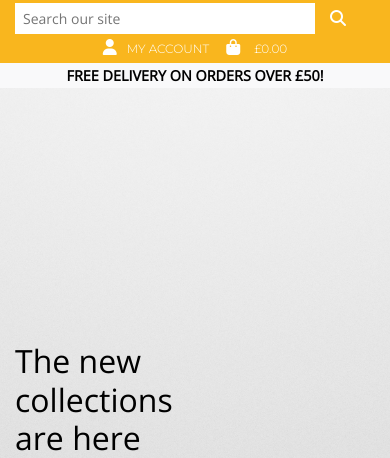
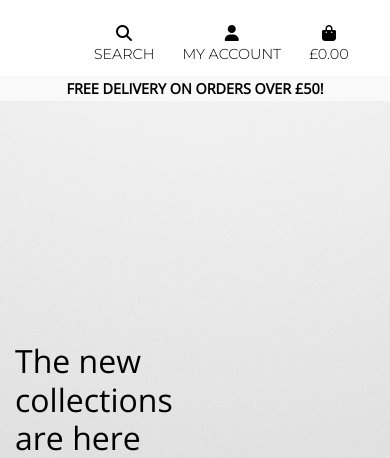
Before and after one commit to Baynuts/graphics, a Django app: page / in a window 390 px wide. Shown: the top 458 px of the page. Run offline with Django 3.2, Linux system fonts and the light colour scheme; some libraries are stand-ins or nearby versions.

Commit message:
Amend mobile navigation to replicate desktop

```diff
--- a/static/css/base.css
+++ b/static/css/base.css
@@ -27,7 +27,18 @@ body {
     margin-top: 3px;
 }
 
+.search-box {
+    width:350px;
+}
 
+.dropdown-item {
+    font-size: 0.8em!important;
+}
+
+.dropdown-item.active, .dropdown-item:active {
+    color: #000;
+    background-color: #f9b61e;
+}
 
 #bottomnav {
     color: #898989;
@@ -73,6 +84,12 @@ body {
     border-bottom: 4px solid #fdd000;
 }
 
+.nav-item a:hover {
+    border-bottom: none;
+
+}
+
+
 a.dropdown-item {
     color: #000;
 }
@@ -84,7 +101,7 @@ a.dropdown-item {
 }
 
  h4.logo-font {
-    font-size: 13px;
+    font-size: 16px;
     font-weight: 600;
  }
 
--- a/templates/base.html
+++ b/templates/base.html
@@ -36,15 +36,11 @@
     <title>Graphicz {% block extra_title %}{% endblock %}</title>
   </head>
   <body>
-
-
-
-
      <header class="container-fluid fixed-top">
-        <div id="topnav" class="row justify-content-end">
-            <div class="col-12 col-lg-3">
+        <div id="topnav" class="row">
+            <div class="col-lg-8 d-none d-lg-block ">
                 <form method="GET" action="{% url 'products' %}">
-                    <div class="input-group w-100 std-font">
+                    <div class="input-group float-right std-font search-box">
                         <input class="form-control-sm border-0 rounded-0 search-bx" type="text" name="q" placeholder="Search our site">
                         <div class="input-group-append">
                             <button class="form-control-sm border-0 btn btn-white rounded-0" type="submit">
@@ -56,7 +52,7 @@
                     </div>
                 </form>
             </div>
-            <div class="col-12 col-lg-3">
+            <div class="col-lg-4 d-none d-lg-block">
                 <ul class="list-inline list-unstyled text-center my-0">
                     <li class="list-inline-item dropdown">
                         <a class="text-white nav-link" href="#" id="user-options" data-toggle="dropdown" aria-haspopup="true" aria-expanded="false">
@@ -91,8 +87,8 @@
             </div>
         </div>
 
-        <div id="bottomnav" class="row pt-lg-2 d-none d-lg-flex">
-            <div class="col-12 col-lg-4">
+        <div id="bottomnav" class="row pt-lg-2 d-lg-flex">
+            <div class="col-12 col-lg-4 d-none d-lg-block">
                 <a href="{% url 'home' %}">
                     <img src="/media/graphicz-logo.jpg" class="logo-box">
                 </a>
```
